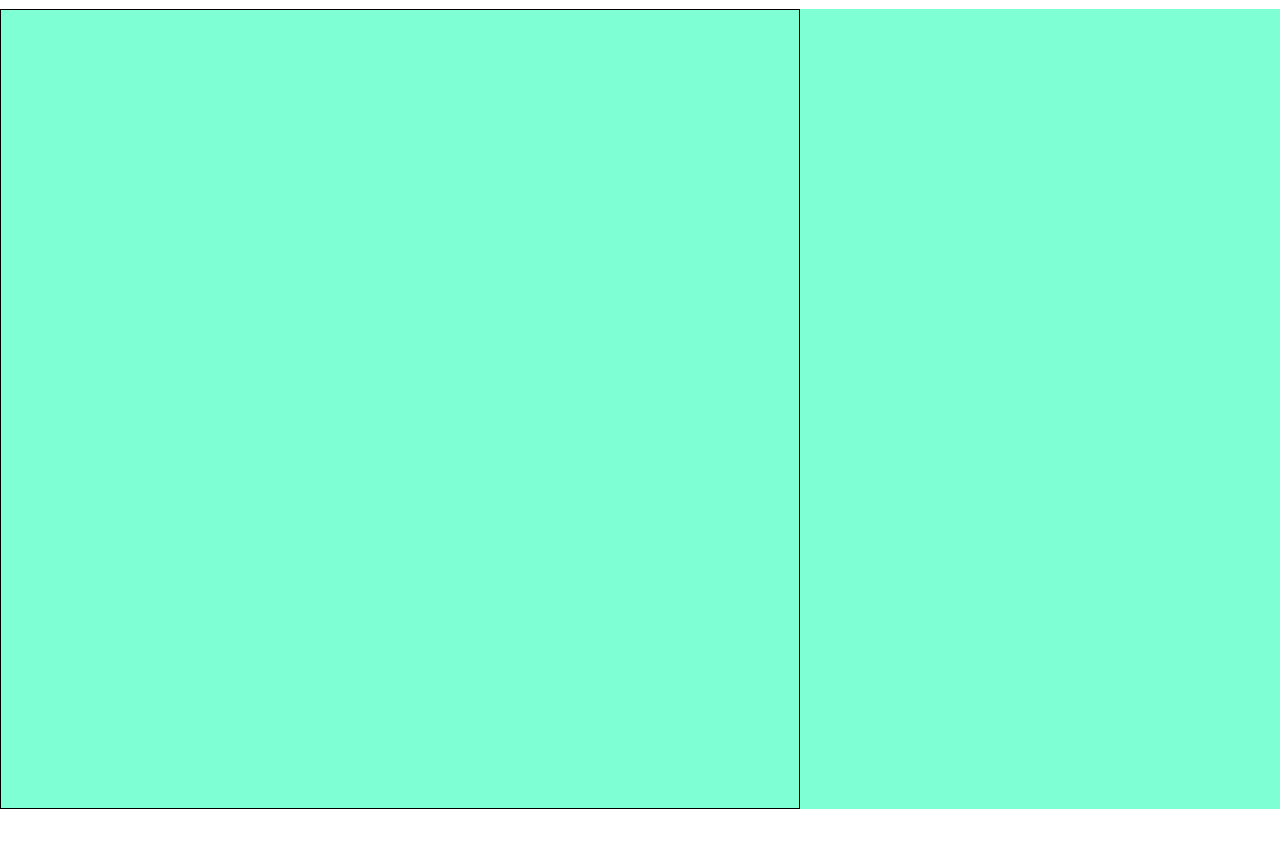
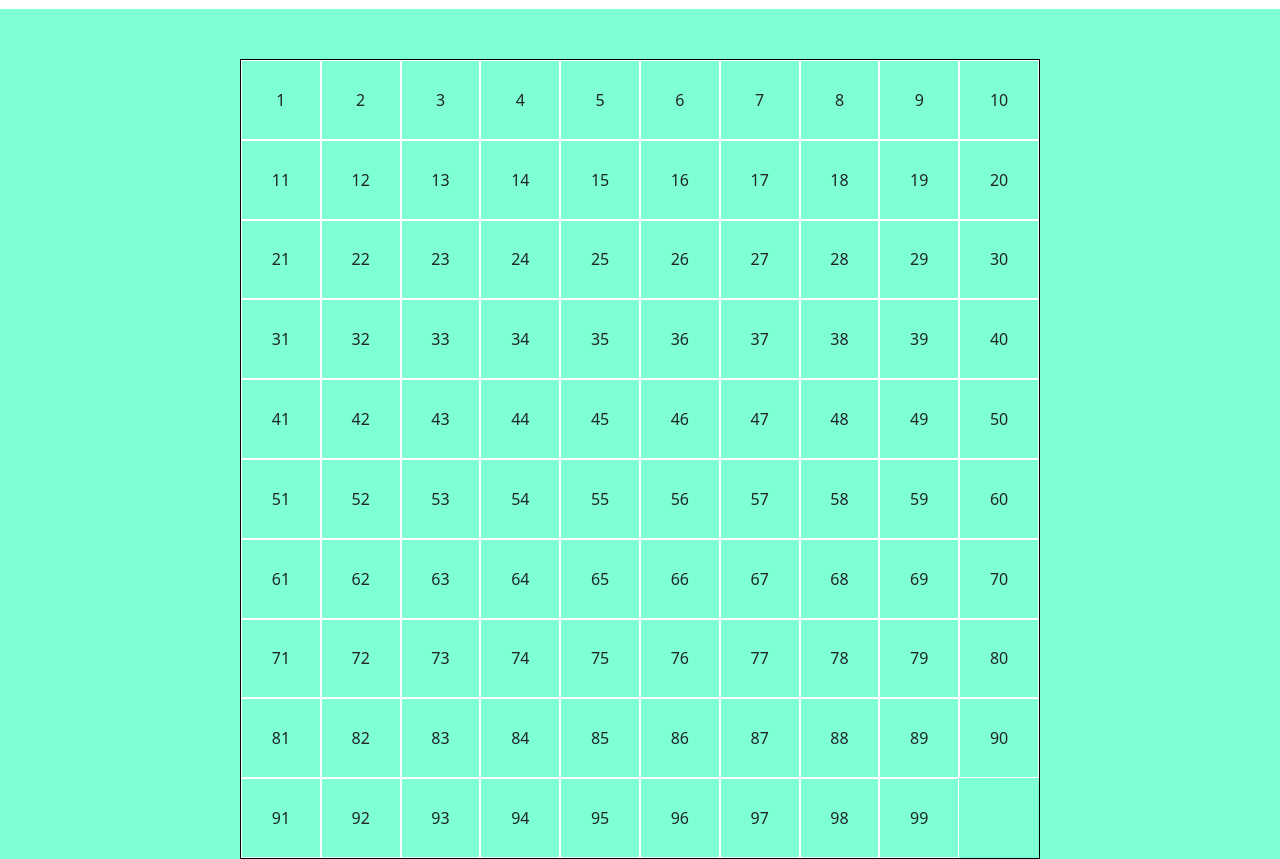
Before and after one commit to MindulaHewadewage/js-campominato-grid, a plain HTML site: page index.html in a window 1280 px wide. Both pictures are taken after a click on the button "Play". Shown: the part 71-930 px from the top of the page. Before the commit the page ends 880 px from the top, so only its background shows below. Drawn offline with nearby package versions, Linux system fonts and the light colour scheme.

Commit message:
numeri aggiunti

```diff
--- a/index.html
+++ b/index.html
@@ -26,8 +26,10 @@
 
     <!-- Grid -->
     <section class="section-background">
-        <div id="section-container d-none">
-            <div id="grid"></div>
+        <div id="section-container">
+            <div id="grid">
+
+            </div>
         </div>
     </section>
 </body>
--- a/script.js
+++ b/script.js
@@ -1,34 +1,43 @@
 // Funzione per creare una cella
-function createCell(){
+function createCell(content){
     const cell = document.createElement('div');
     cell.classList.add('cell');
-    grid.appendChild(cell);
+    cell.append(content);
+    return cell;
 }
 
 
 
 // Prendo gli elementi dal DOM
 const button = document.getElementById('button');
-const sectionContainer = document.getElementById('section-container');
+const sectionBackground = document.getElementById('section-background');
 const grid = document.getElementById('grid');
 
 // struttura della griglia
-const rows = 8;
-const cols = 8;
+const rows = 10;
+const cols = 10;
 const totalCells = rows * cols;
 
 // Aggancio il bottone
 button.addEventListener('click', function (){
 
     // levo il display none
-    sectionContainer.classList.remove('d-none');
+    // sectionBackground.classList.add('d-none');
 
     // si riportano le celle in pagina
-    for(let i = 0; i > totalCells; i++){
+    for(let i = 1; i < totalCells; i++){
 
         // creo una cella
-        createCell();
+        const cell = createCell(i);
+
+
+        // Event listener alla cella
+        cell.addEventListener('click' , function (){
+            cell.classList.add('clicked');
+        })
+
+        // appendo in pagina
+        grid.appendChild(cell);
     }
 
-
 })
--- a/style.css
+++ b/style.css
@@ -36,13 +36,17 @@ header{
 }
 
 /* Grid */
+.section-background{
+    background-color: #7FFFD4;
+
+}
+
+
 #section-container{
     max-width: 800px;
     padding-top: 50px;
     height: 100%;
-}
-.section-background{
-    background-color: #7FFFD4;
+    margin: 0 auto;
 
 }
 
@@ -50,20 +54,25 @@ header{
     height: 800px;
     width: 800px;
     border: 1px solid black;
+    margin: 0 auto;
 
     display: flex;
     flex-wrap: wrap;
     align-content: flex-start;
-    justify-content: center;
+
 }
 
-#cell{
+.cell{
     height: calc(100% / 10);
     width: calc(100% / 10);
     border: 1px solid white;
     cursor: pointer;
+
+    display: flex;
+    justify-content: center;
+    align-items: center;
 }
 
-#cell .clicked{
+.cell.clicked{
     background-color: dodgerblue;
 }
```
